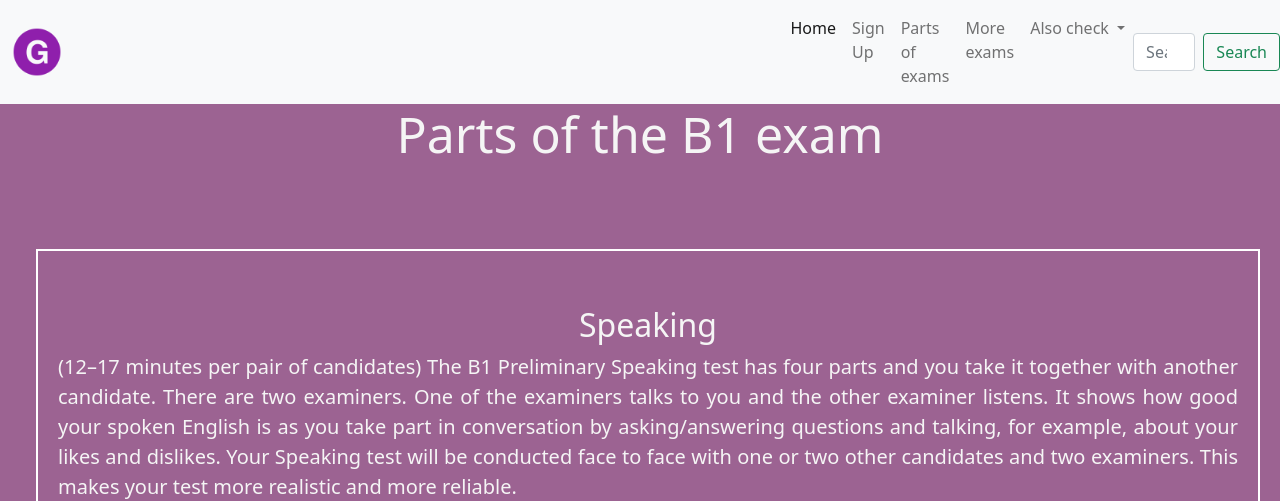
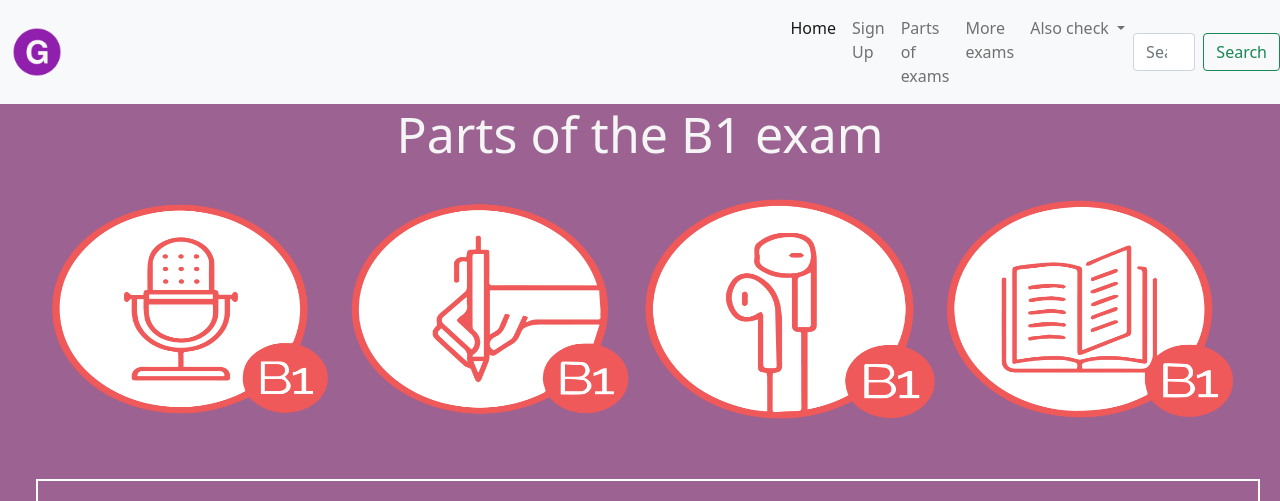
Before and after one commit to alanveraok/idea_vera, a website: page pages/parts-of-exam.html in a window 1280 px wide. Shown: the top 501 px of the page. Drawn offline with nearby package versions, Linux system fonts and the light colour scheme.

Commit message:
agregué imágenes parts of exam como me fue sugerido. Modifiqué width y height e incluí flex

```diff
--- a/pages/parts-of-exam.html
+++ b/pages/parts-of-exam.html
@@ -8,7 +8,8 @@
 
   <meta name="keywords" content="PARTS OF EXAM, B1, LISTENING, WRITING, SPEAKING, READING, WRITING. CAMBRIDGE">
 
-  <meta name="description" content="Take a look at the parts of the B1 exam and get useful information about each of them.">
+  <meta name="description"
+    content="Take a look at the parts of the B1 exam and get useful information about each of them.">
 
   <link href="https://cdn.jsdelivr.net/npm/bootstrap@5.1.3/dist/css/bootstrap.min.css" rel="stylesheet"
     integrity="sha384-1BmE4kWBq78iYhFldvKuhfTAU6auU8tT94WrHftjDbrCEXSU1oBoqyl2QvZ6jIW3" crossorigin="anonymous">
@@ -64,6 +65,13 @@
   </nav>
 
   <h1 class="transformacion1">Parts of the B1 exam</h1>
+
+  <div class="parts-of-exam-pics" style="display: flex; justify-content: center;">
+    <img src="../assets/img/speaking_png.png" alt="check speaking">
+    <img src="../assets/img/writing_png.png" alt="check writing">
+    <img src="../assets/img/listening_png.png" alt="check listening">
+    <img src="../assets/img/reading_png.png" alt="check reading">
+  </div>
 
   <div class="partes">
     <div class="speaking">
--- a/scss/estilo.scss
+++ b/scss/estilo.scss
@@ -58,7 +58,16 @@
   transform: scale(1.6);
 }
 
-//more-exams more-exams more-exams
+/*parts of exam parts of exam parts of exam*/
+
+.parts-of-exam-pics img {
+  width: 300px;
+  height: 230px;
+}
+
+
+
+/*more-exams more-exams more-exams*/
 
 .cards-exams {
   margin-top: 35px;
```
Also changed, not shown: assets/img/listening_png.png (added), assets/img/listeningb1.png (deleted), assets/img/reading_png.png (added), assets/img/readingb1.png (deleted), assets/img/speaking_png.png (added), assets/img/speakingb1.png (deleted), assets/img/writing_png.png (added), assets/img/writingb1.png (deleted), estilos/estilos.css.
